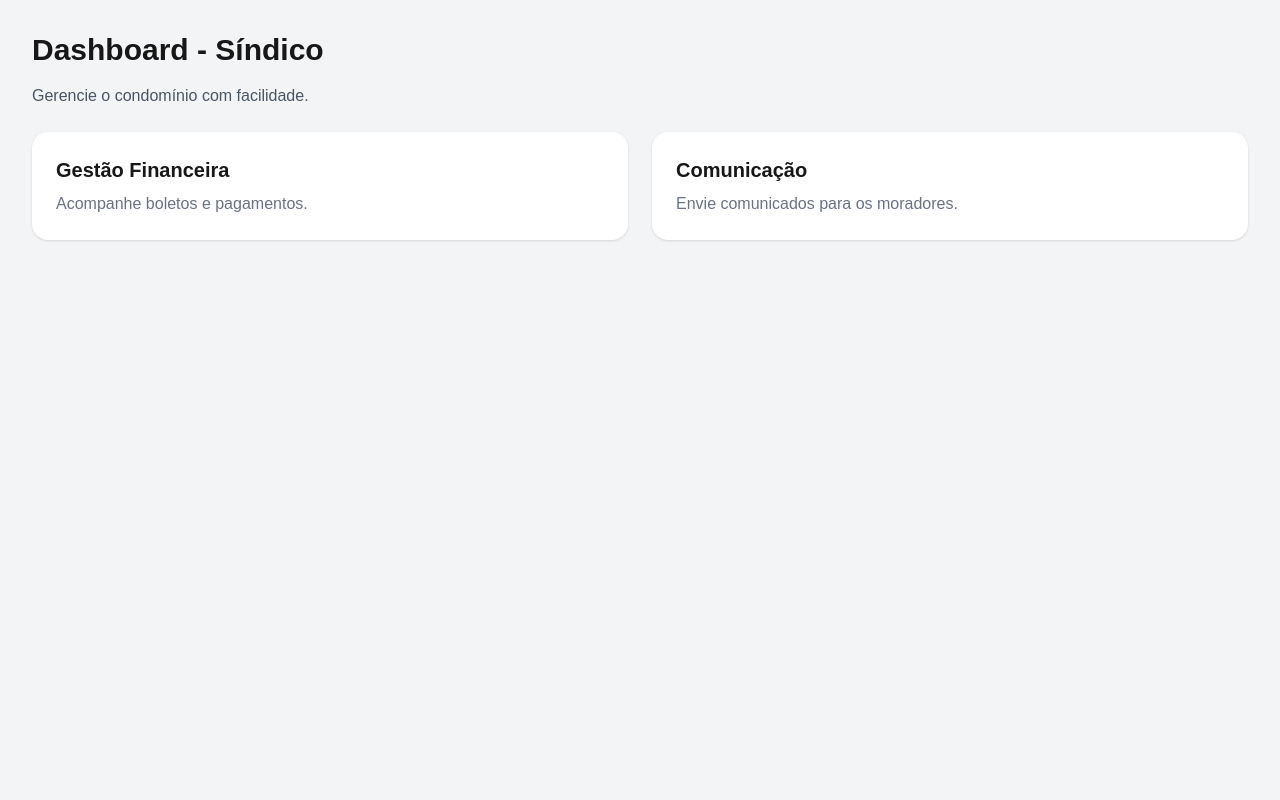
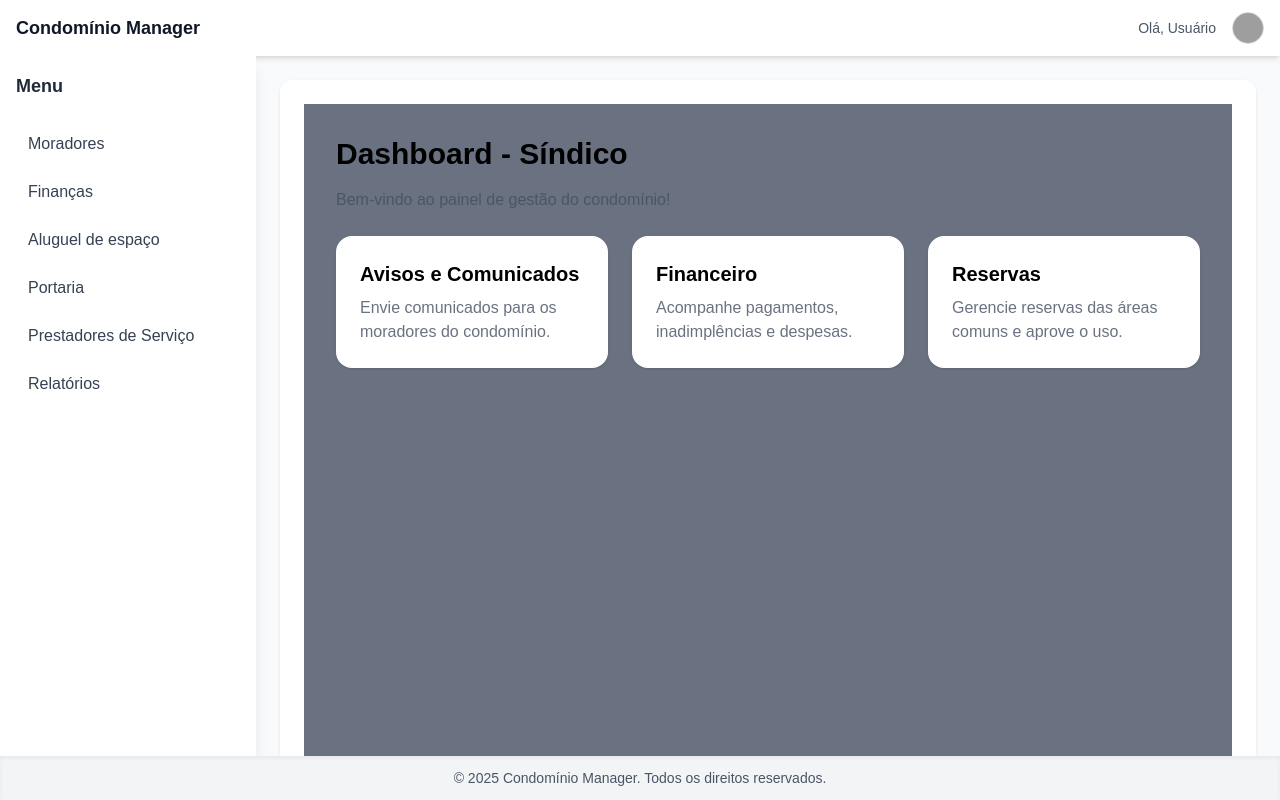
Before and after one commit to Yuri-Rangel-Rabelo-Palheta/condominio-manager, a Next.js app: page /dashboard/sindico in a window 1280 px wide. Built offline with nearby package versions, Linux system fonts and the light colour scheme; grey boxes are pictures that could not be loaded.

Commit message:
adequação as páginas, rotas ainda nao protegidas, mas os "cadeados" estao criados

```diff
--- a/app/dashboard/admin/page.tsx
+++ b/app/dashboard/admin/page.tsx
@@ -1,19 +1,38 @@
+import LayoutApp from "@/components/LayoutApp";
+
 export default function DashboardAdmin() {
+  // papel do usuário logado (isso virá do Firebase Auth)
+  const role = "admin";
+
   return (
-    <main className="min-h-screen bg-gray-200 p-8">
-      <h1 className="text-3xl font-bold mb-4">Dashboard - Administrador</h1>
-      <p className="text-gray-600 mb-6">Controle total do sistema.</p>
+    <LayoutApp role={role}>
+      <main className="min-h-screen bg-gray-500 p-8">
+        <h1 className="text-3xl font-bold mb-4 text-black">Dashboard - Administrador</h1>
+        <p className="text-gray-600 mb-6">
+          Bem-vindo ao painel administrativo do condomínio!
+        </p>
 
-      <div className="grid grid-cols-1 md:grid-cols-2 gap-6">
-        <div className="p-6 bg-white rounded-2xl shadow">
-          <h2 className="text-xl font-semibold">Usuários</h2>
-          <p className="text-gray-500 mt-2">Gerencie moradores, síndicos e permissões.</p>
+        <div className="grid grid-cols-1 md:grid-cols-3 gap-6">
+          <div className="p-6 bg-white rounded-2xl shadow">
+            <h2 className="text-xl font-semibold text-black">Gestão de Usuários</h2>
+            <p className="text-gray-500 mt-2">
+              Adicione, edite e remova moradores e síndicos.
+            </p>
+          </div>
+          <div className="p-6 bg-white rounded-2xl shadow">
+            <h2 className="text-xl font-semibold text-black">Configurações do Sistema</h2>
+            <p className="text-gray-500 mt-2">
+              Configure permissões, segurança e relatórios.
+            </p>
+          </div>
+          <div className="p-6 bg-white rounded-2xl shadow">
+            <h2 className="text-xl font-semibold text-black">Relatórios</h2>
+            <p className="text-gray-500 mt-2">
+              Acesse relatórios completos de finanças e atividades.
+            </p>
+          </div>
         </div>
-        <div className="p-6 bg-white rounded-2xl shadow">
-          <h2 className="text-xl font-semibold">Configurações</h2>
-          <p className="text-gray-500 mt-2">Ajuste regras e parâmetros do sistema.</p>
-        </div>
-      </div>
-    </main>
+      </main>
+    </LayoutApp>
   );
 }
--- a/app/dashboard/morador/page.tsx
+++ b/app/dashboard/morador/page.tsx
@@ -3,7 +3,7 @@ import LayoutApp from "@/components/LayoutApp";
 export default function DashboardMorador() {
 
    // papel do usuário logado (isso virá do Firebase Auth)
-    const role = "admin";
+    const role = "morador";
 
     return (
       <LayoutApp role={role}>
--- a/app/dashboard/sindico/page.tsx
+++ b/app/dashboard/sindico/page.tsx
@@ -1,19 +1,38 @@
+import LayoutApp from "@/components/LayoutApp";
+
 export default function DashboardSindico() {
+  // papel do usuário logado (isso virá do Firebase Auth)
+  const role = "sindico";
+
   return (
-    <main className="min-h-screen bg-gray-100 p-8">
-      <h1 className="text-3xl font-bold mb-4">Dashboard - Síndico</h1>
-      <p className="text-gray-600 mb-6">Gerencie o condomínio com facilidade.</p>
+    <LayoutApp role={role}>
+      <main className="min-h-screen bg-gray-500 p-8">
+        <h1 className="text-3xl font-bold mb-4 text-black">Dashboard - Síndico</h1>
+        <p className="text-gray-600 mb-6">
+          Bem-vindo ao painel de gestão do condomínio!
+        </p>
 
-      <div className="grid grid-cols-1 md:grid-cols-2 gap-6">
-        <div className="p-6 bg-white rounded-2xl shadow">
-          <h2 className="text-xl font-semibold">Gestão Financeira</h2>
-          <p className="text-gray-500 mt-2">Acompanhe boletos e pagamentos.</p>
+        <div className="grid grid-cols-1 md:grid-cols-3 gap-6">
+          <div className="p-6 bg-white rounded-2xl shadow">
+            <h2 className="text-xl font-semibold text-black">Avisos e Comunicados</h2>
+            <p className="text-gray-500 mt-2">
+              Envie comunicados para os moradores do condomínio.
+            </p>
+          </div>
+          <div className="p-6 bg-white rounded-2xl shadow">
+            <h2 className="text-xl font-semibold text-black">Financeiro</h2>
+            <p className="text-gray-500 mt-2">
+              Acompanhe pagamentos, inadimplências e despesas.
+            </p>
+          </div>
+          <div className="p-6 bg-white rounded-2xl shadow">
+            <h2 className="text-xl font-semibold text-black">Reservas</h2>
+            <p className="text-gray-500 mt-2">
+              Gerencie reservas das áreas comuns e aprove o uso.
+            </p>
+          </div>
         </div>
-        <div className="p-6 bg-white rounded-2xl shadow">
-          <h2 className="text-xl font-semibold">Comunicação</h2>
-          <p className="text-gray-500 mt-2">Envie comunicados para os moradores.</p>
-        </div>
-      </div>
-    </main>
+      </main>
+    </LayoutApp>
   );
 }
```
